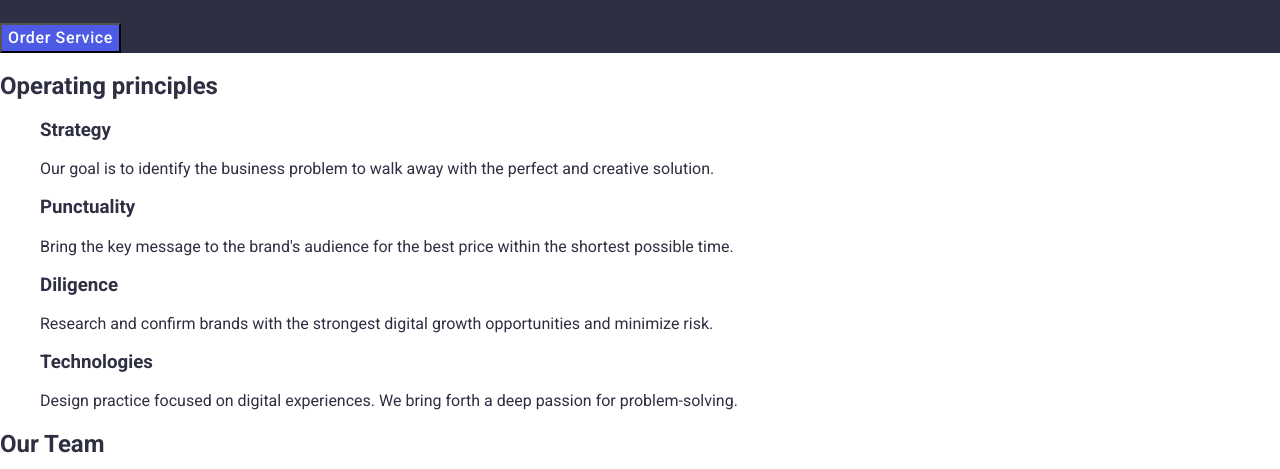
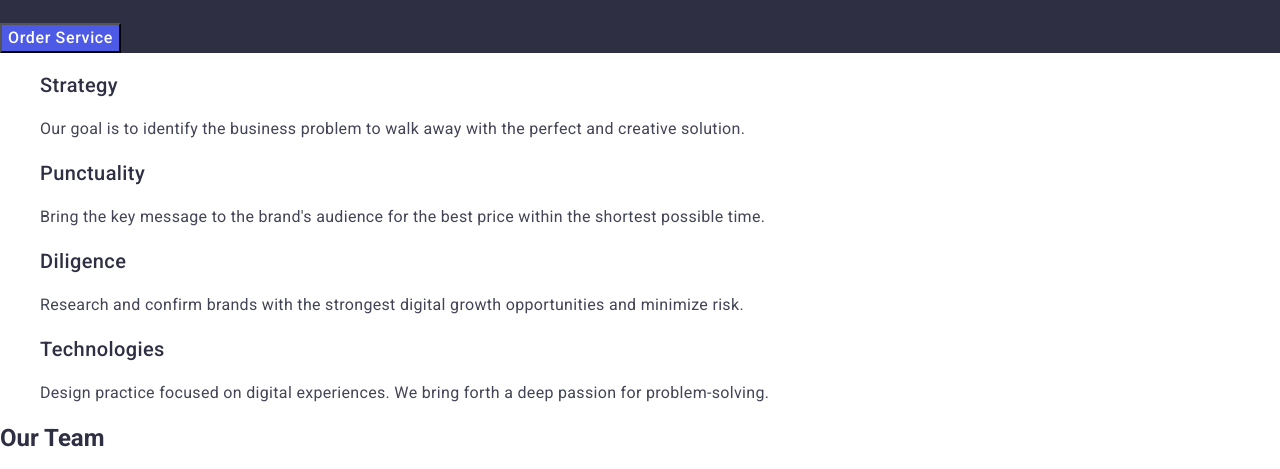
Before and after one commit to SerhiiKutovyi/goit-120-markup-hw-02, a plain HTML site: page index.html in a window 1280 px wide. Shown: the part 303-772 px from the top of the page. Drawn offline with nearby package versions, Linux system fonts and the light colour scheme.

Commit message:
Section Operating principles

```diff
--- a/css/styles.css
+++ b/css/styles.css
@@ -1,3 +1,18 @@
+:root {
+  --iris: #4d5ae5;
+  --ocean: #404bbf;
+  --navy-blue: #2e2f42;
+  --green: #31d0aa;
+  --slate: #434455;
+  --light-slate: #8e8f99;
+  --cornflower: #e7e9fc;
+  --cloud: #f4f4fd;
+  --navy-blue-modal: rgba(46, 47, 66, 0.4);
+  --grey: rgba(46, 47, 66, 0.7);
+  --white: #fff;
+  --dairy: #fcfcfc;
+}
+
 body {
   font-family: 'Roboto', 'Raleway ', sans-serif;
   font-size: 16px;
@@ -57,7 +72,7 @@ a {
   color: #404bbf;
 }
 
-/* ----------------------------      Hero     -------------------------------- */
+/* ----------------------------     Section Hero   -------------------------------- */
 
 .hero {
   background-color: #2e2f42;
@@ -84,3 +99,21 @@ a {
 
   background: #4d5ae5;
 }
+
+/* ---------------------     Section Operating principles     ----------------- */
+.operating-subtitle {
+  font-weight: 500;
+  font-size: 20px;
+
+  line-height: 1.2;
+  letter-spacing: 0.02em;
+  color: #2e2f42;
+}
+
+.operating-text {
+  font-size: 16px;
+
+  line-height: 1.5;
+  letter-spacing: 0.02em;
+  color: var(--slate);
+}
--- a/index.html
+++ b/index.html
@@ -51,33 +51,33 @@
         <button class="hero-button" type="button">Order Service</button>
       </section>
       <!---------------------        Section Operating principles        ------------>
-      <section>
-        <h2>Operating principles</h2>
-        <ul>
-          <li>
-            <h3>Strategy</h3>
-            <p>
+      <section class="operating">
+        <!-- <h2>Operating principles</h2> -->
+        <ul class="operating-list">
+          <li class="operating-item">
+            <h3 class="operating-subtitle">Strategy</h3>
+            <p class="operating-text">
               Our goal is to identify the business problem to walk away with the
               perfect and creative solution.
             </p>
           </li>
-          <li>
-            <h3>Punctuality</h3>
-            <p>
+          <li class="operating-item">
+            <h3 class="operating-subtitle">Punctuality</h3>
+            <p class="operating-text">
               Bring the key message to the brand's audience for the best price
               within the shortest possible time.
             </p>
           </li>
-          <li>
-            <h3>Diligence</h3>
-            <p>
+          <li class="operating-item">
+            <h3 class="operating-subtitle">Diligence</h3>
+            <p class="operating-text">
               Research and confirm brands with the strongest digital growth
               opportunities and minimize risk.
             </p>
           </li>
-          <li>
-            <h3>Technologies</h3>
-            <p>
+          <li class="operating-item">
+            <h3 class="operating-subtitle">Technologies</h3>
+            <p class="operating-text">
               Design practice focused on digital experiences. We bring forth a
               deep passion for problem-solving.
             </p>
```
